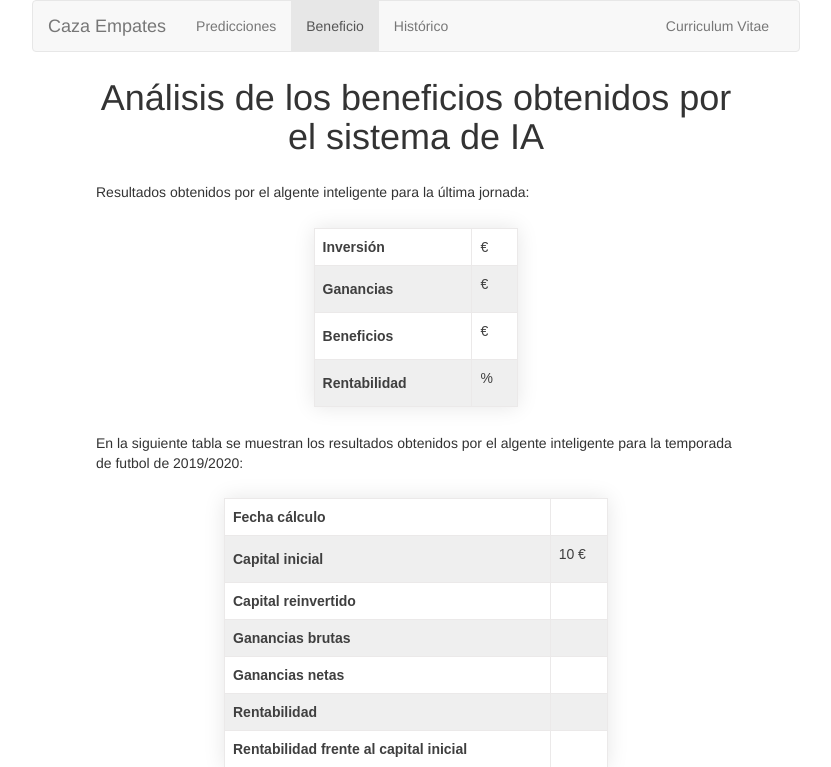
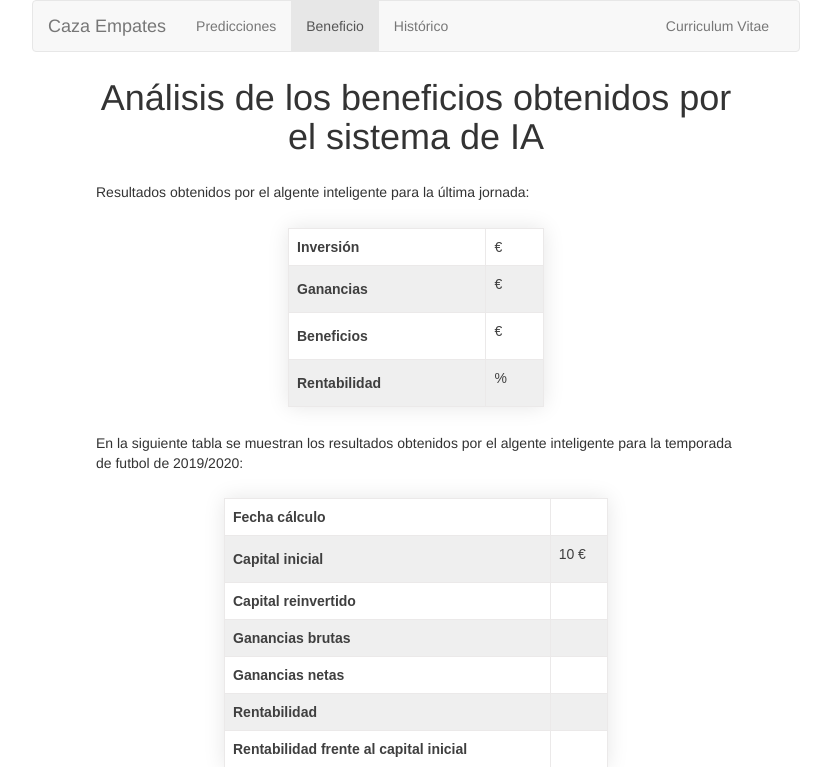
Before and after one commit to AlphaPicks/AlphaPicks, a Django app: template web_project/templates/precision.html in a window 1280 px wide. Shown: the top 767 px of the page, without its empty margins (224-1055 px from the left). Run offline with Django 3.2, Linux system fonts and the light colour scheme; the template is opened without the code that fills it, so the values that code supplies are empty; some libraries are stand-ins or nearby versions.

Commit message:
Tamaño tabla

```diff
--- a/web_project/templates/precision.html
+++ b/web_project/templates/precision.html
@@ -47,7 +47,7 @@
       <p>Resultados obtenidos por el algente inteligente para la última jornada:</p>
   </section>
 
-  <section style="margin-right: 42%; margin-left: 42%; margin-bottom: 2%;">
+  <section style="margin-right: 40%; margin-left: 40%; margin-bottom: 2%;">
 
     <table style="width:100%">
         <tr>
```
